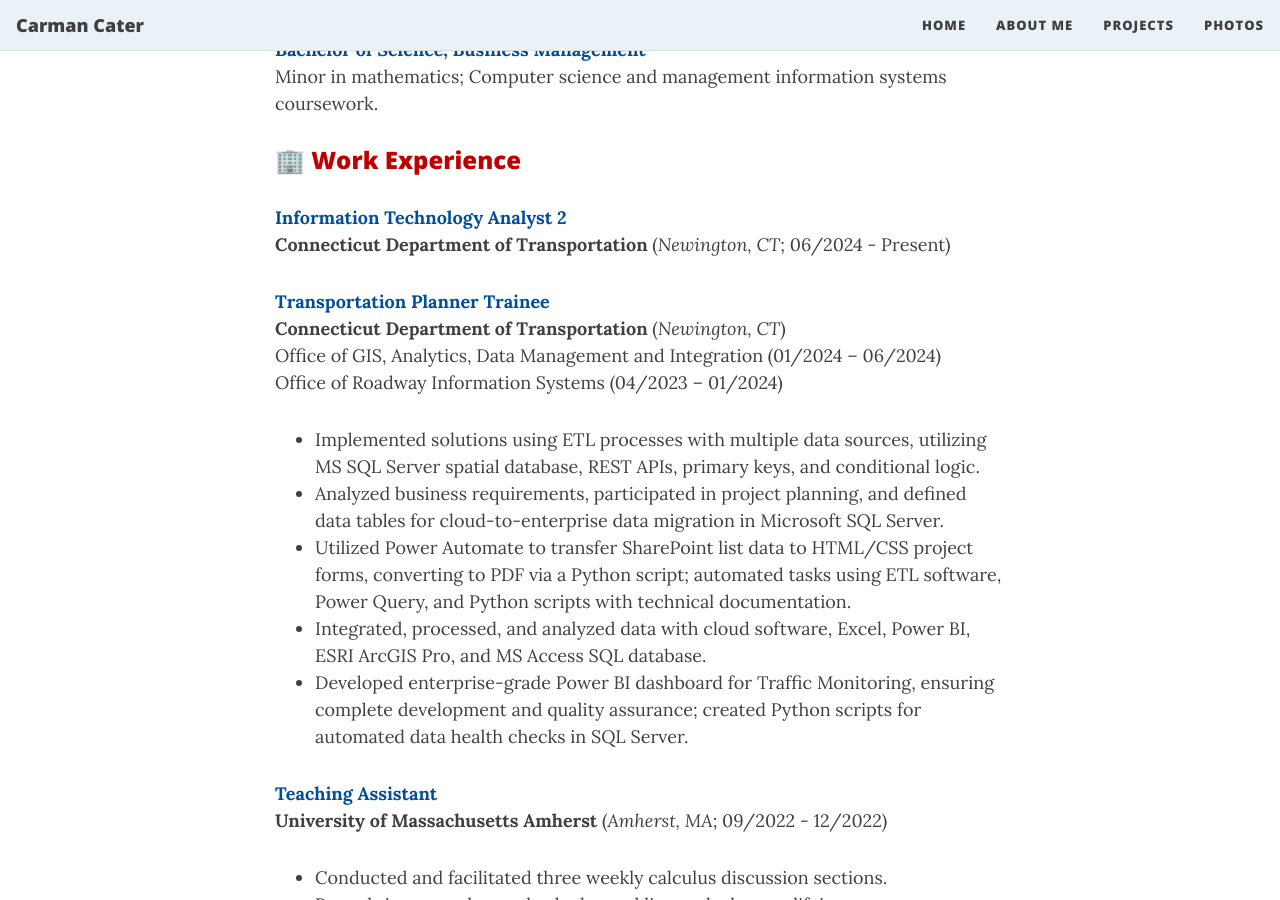
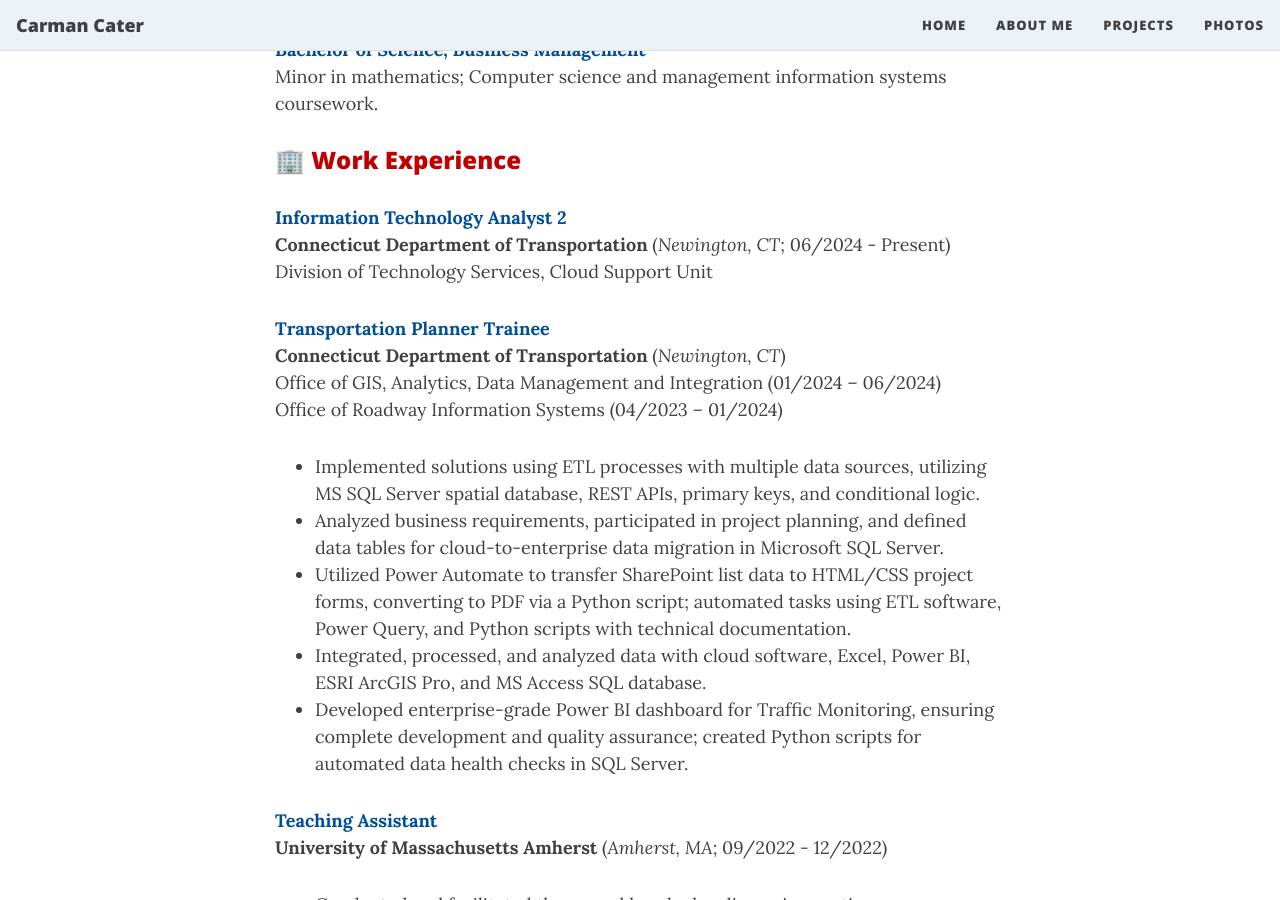
Before and after one commit to carmancater/carmancater.github.io, a Jekyll site: the page built from aboutme.md, in a window 1280 px wide and 900 px high, scrolled down 427 px. Built offline with Jekyll 4.4.1, drawn with Linux system fonts in a browser that asks for light colours; nearby versions of some CDN libraries; emoji names are drawn with the system emoji font.

Commit message:
Update aboutme.md

```diff
--- a/aboutme.md
+++ b/aboutme.md
@@ -18,6 +18,7 @@
 
 <span style="color: #004E9A">**Information Technology Analyst 2**</span>
 **Connecticut Department of Transportation** (*Newington, CT*; 06/2024 - Present)
+Division of Technology Services, Cloud Support Unit
 
 <span style="color: #004E9A">**Transportation Planner Trainee**</span>
 **Connecticut Department of Transportation** (*Newington, CT*)
```
